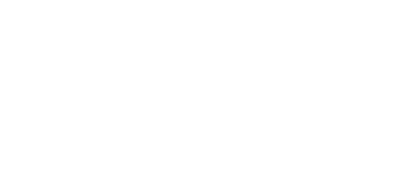
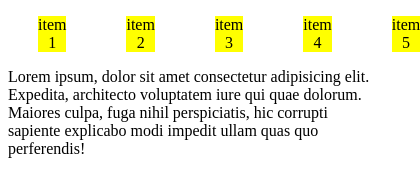
Before and after one commit to labian0/sceance6et7, a plain HTML site: page exercice2.html in a window 390 px wide. Shown: the whole page, 420 px wide, since content can reach past the window. Drawn offline with Linux system fonts and the light colour scheme.

Commit message:
ex 2 pas encore responsive

```diff
--- a/exercice2.css
+++ b/exercice2.css
@@ -0,0 +1,13 @@
+#head-nav .nav-item{
+    background-color: yellow;
+    list-style-type: none;
+    flex: 1;
+    text-align: center;
+    margin-inline: 30px;
+}
+#head-nav > ul{
+    padding: 0;
+    display: flex;
+    width: 100%;
+    justify-content: space-around;
+}
--- a/exercice2.html
+++ b/exercice2.html
@@ -7,6 +7,15 @@
     <link rel="stylesheet" href="exercice2.css"/>
 </head>
 <body>
-
+    <nav id="head-nav">
+        <ul>
+            <li class="nav-item">item 1</li>
+            <li class="nav-item">item 2</li>
+            <li class="nav-item">item 3</li>
+            <li class="nav-item">item 4</li>
+            <li class="nav-item">item 5</li>
+        </ul>
+    </nav>
+    <p>Lorem ipsum, dolor sit amet consectetur adipisicing elit. Expedita, architecto voluptatem iure qui quae dolorum. Maiores culpa, fuga nihil perspiciatis, hic corrupti sapiente explicabo modi impedit ullam quas quo perferendis!</p>
 </body>
 </html>
```
